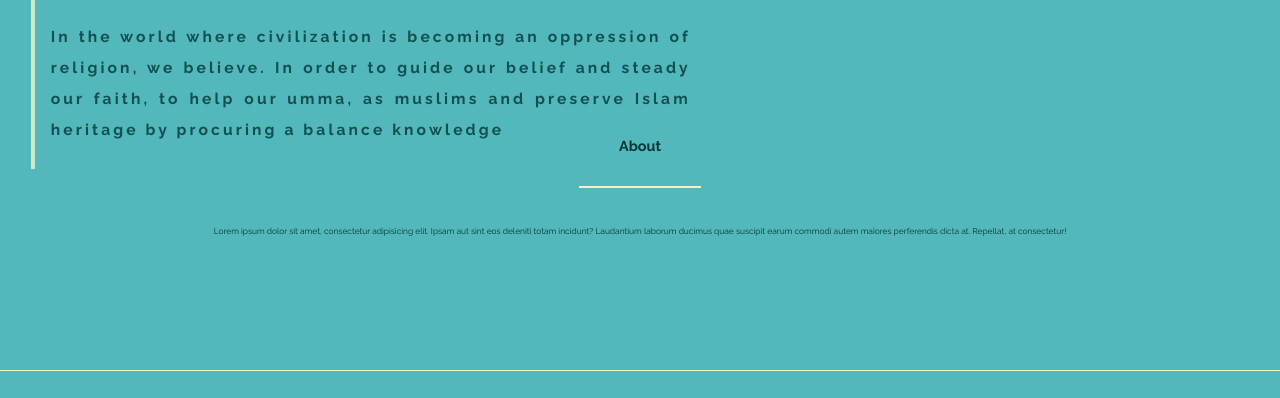
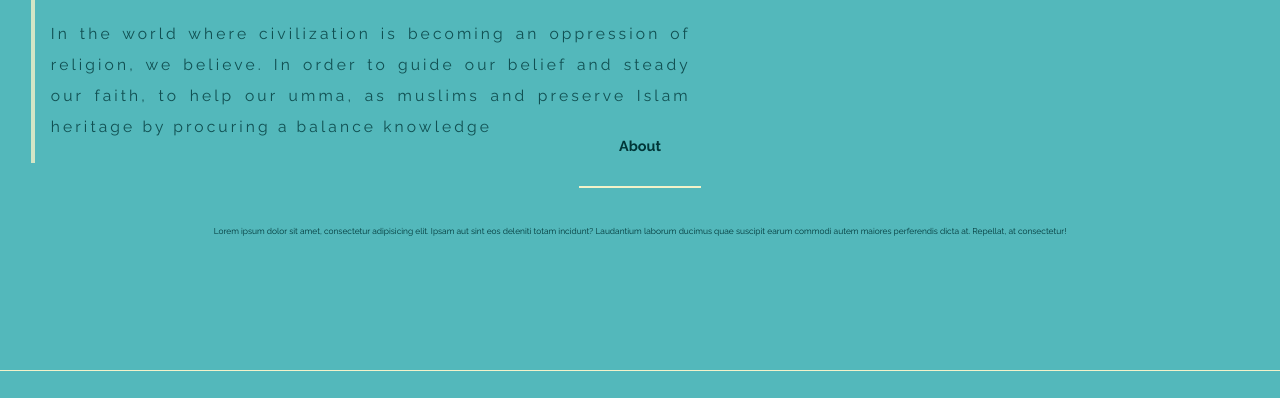
Before and after one commit to O-mobola/afoy, a plain HTML site: page index.html in a window 1280 px wide. Shown: the part 402-800 px from the top of the page. Drawn offline with Linux system fonts and the light colour scheme.

Commit message:
fix harmburger icon to fixed

```diff
--- a/style.css
+++ b/style.css
@@ -19,6 +19,7 @@ body {
 	background-color: var(--body);
 	color: var(--text);
 	scroll-behavior:  smooth;
+	text-rendering: optimizedLegibility;
 }
 
 
@@ -195,6 +196,7 @@ h5 {
 .open-nav {
 	padding:  0;
 	margin-left: .2em;
+	position:  fixed;
 }
 
 
@@ -313,17 +315,17 @@ footer {
 .tag {
 
 	font-size: 65%;
-	font-weight: 700;
+	font-weight: 400
 	text-align: justify;
 	width: 50%;
 	margin: 25em 2em 0 2em;
 	border-left: solid .3em var(--line);
-	padding: .5em 1em ;
+	padding: .3em 1em ;
 	opacity: 0.8;
 	line-height:  2;
 	letter-spacing:  .2em;
 
-	animation: tag ease-in 2.5s 1.5s  forwards ;
+	animation: tag ease-in 1s 1.5s  forwards ;
 }
 
 h3 {
@@ -335,7 +337,6 @@ h3:after {
 	height: .15em;
 	width: 10%;
 	margin: 2% auto;
-	/*vertical-align: middle;*/
 }
 
 
```
